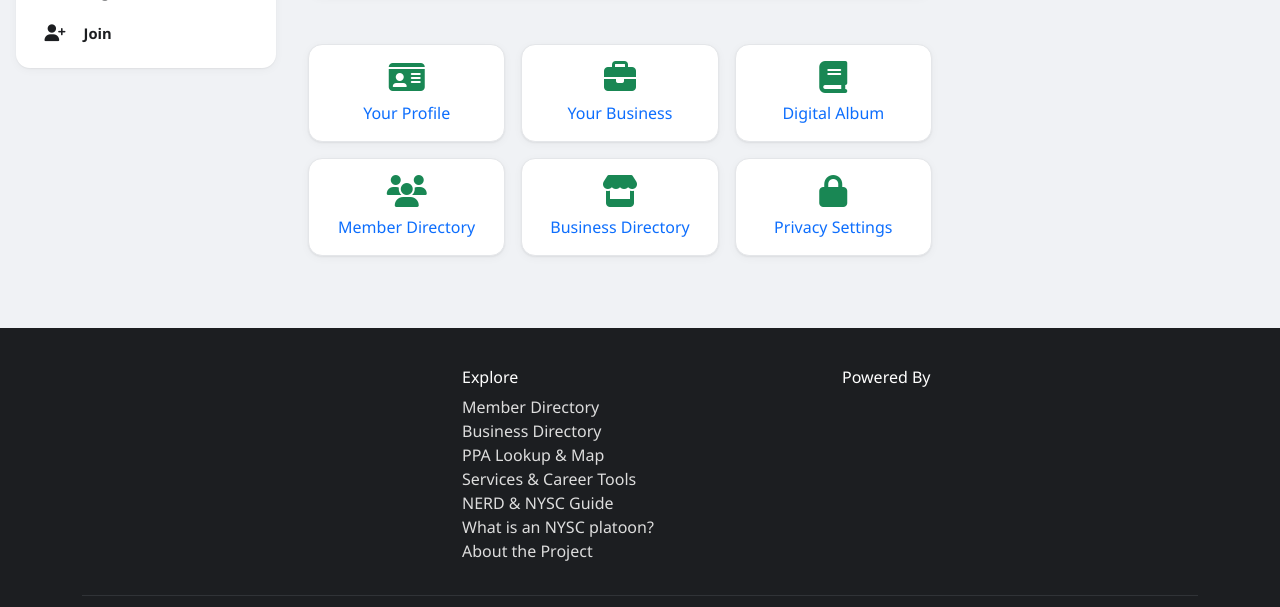
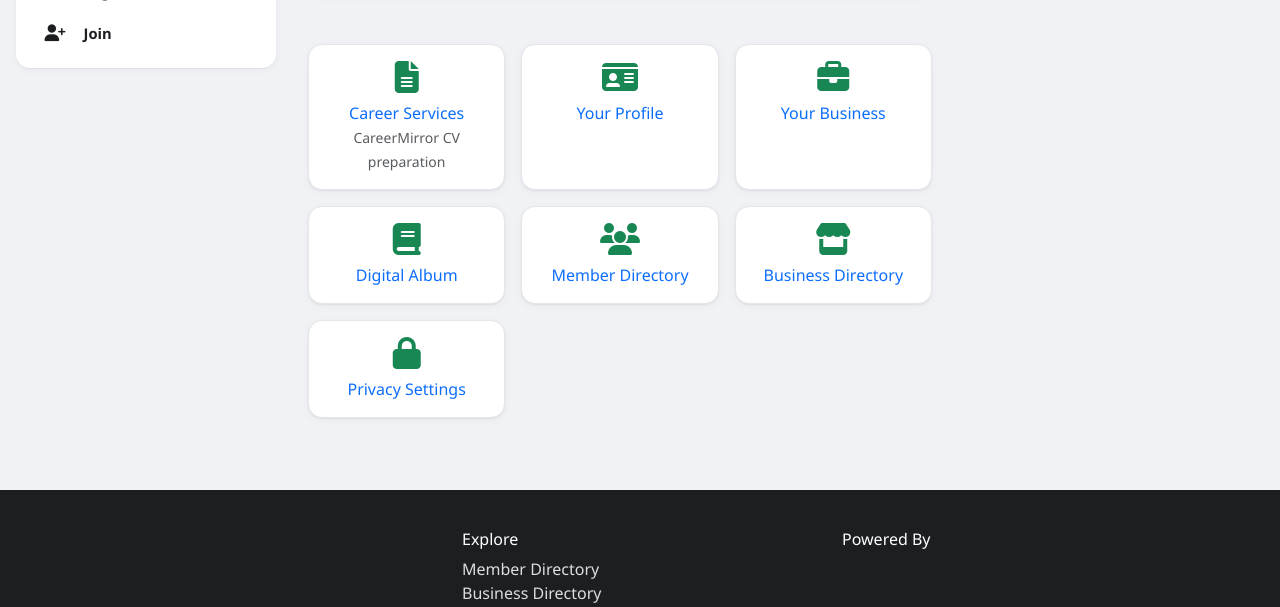
Before and after one commit to Simmyt3r/MyPlatoon, a Python web app: template app/templates/profile/dashboard.html in a window 1280 px wide. Shown: the part 453-1060 px from the top of the page. Run offline with Jinja, Linux system fonts and the light colour scheme; the template is opened without the code that fills it, so the values that code supplies are empty; some libraries are stand-ins or nearby versions.

Commit message:
feat(dashboard): add services and CV preparation shortcut to member dashboard

```diff
--- a/app/templates/profile/dashboard.html
+++ b/app/templates/profile/dashboard.html
@@ -58,6 +58,15 @@
 
   <div class="row g-3">
     <div class="col-sm-6 col-lg-4">
+      <a href="{{ url_for('main.services') }}" class="text-decoration-none">
+        <div class="p5-card p5-card-body text-center">
+          <i class="fa-solid fa-file-lines fa-2x mb-2 text-success" aria-hidden="true"></i>
+          <div>Career Services</div>
+          <span class="small text-muted">CareerMirror CV preparation</span>
+        </div>
+      </a>
+    </div>
+    <div class="col-sm-6 col-lg-4">
       <a href="{{ url_for('directory.member_profile', slug=profile.slug) }}" class="text-decoration-none">
         <div class="p5-card p5-card-body text-center"><i class="fa-solid fa-id-card fa-2x mb-2 text-success"></i><div>Your Profile</div></div>
       </a>
```
